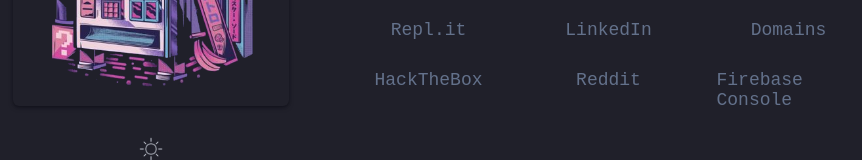
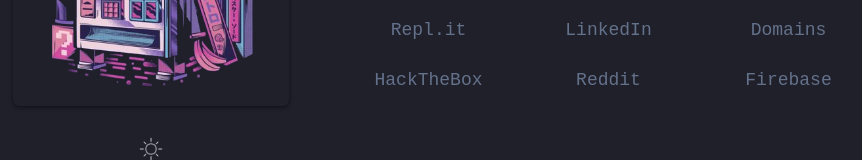
Before and after one commit to Kishore2001r/NewTab, a browser extension: page index.html in a window 1280 px wide. Shown: the part 438-598 px from the top of the page, without its empty margins (224-1086 px from the left). Drawn offline with Linux system fonts and the light colour scheme.

Commit message:
FB overflow

```diff
--- a/index.html
+++ b/index.html
@@ -93,7 +93,7 @@
                 <a href="https://domains.google.com/registrar/sandeepswain.dev">Domains</a>
               </li>
               <li>
-                <a href="https://console.firebase.google.com/">Firebase Console</a>
+                <a href="https://console.firebase.google.com/">Firebase</a>
               </li>
             </div>
           </div>
```
